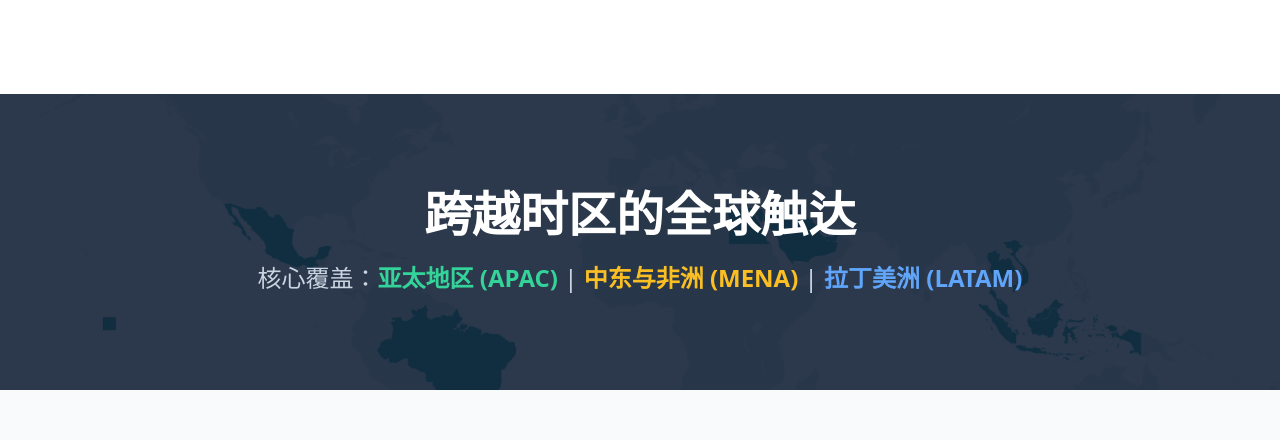
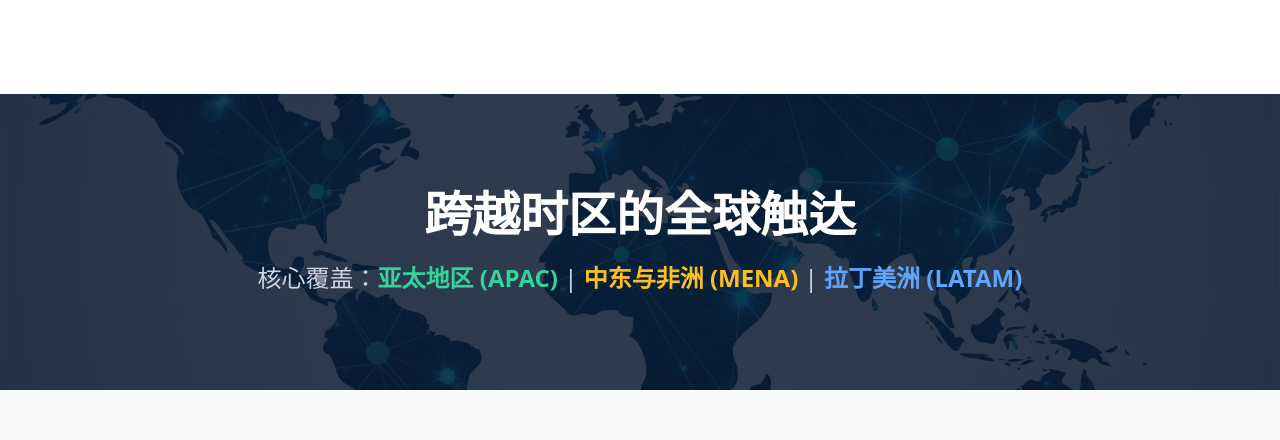
Before and after one commit to Griffin102/bayes-global-website, a Next.js app: page / in a window 1280 px wide. Shown: the part 3628-4068 px from the top of the page. Built offline with nearby package versions, Linux system fonts and the light colour scheme.

Commit message:
fix: 全球触达区块回到上个版本 - 使用 CSS 背景图

```diff
--- a/src/app/page.tsx
+++ b/src/app/page.tsx
@@ -320,17 +320,13 @@ export default function Home() {
           </div>
         </section>
 
-        {/* 区块 7：全球执行网络 - 本地地图图片 */}
+        {/* 区块 7：全球执行网络 - 恢复被删除的区块 */}
         <section id="network" className="relative py-24 text-white overflow-hidden">
-          {/* 背景图：本地地图图片 */}
-          <div className="absolute inset-0 z-0">
-            <Image
-              src="/global-map.png"
-              alt="全球执行网络地图"
-              fill
-              className="object-cover"
-            />
-          </div>
+          {/* 背景图：深色世界地图风格 */}
+          <div
+            className="absolute inset-0 bg-cover bg-center"
+            style={{ backgroundImage: "url('/map-bg.jpg')" }}
+          ></div>
           {/* 深色遮罩 */}
           <div className="absolute inset-0 bg-[#0A192F]/85 z-10"></div>
 
```
